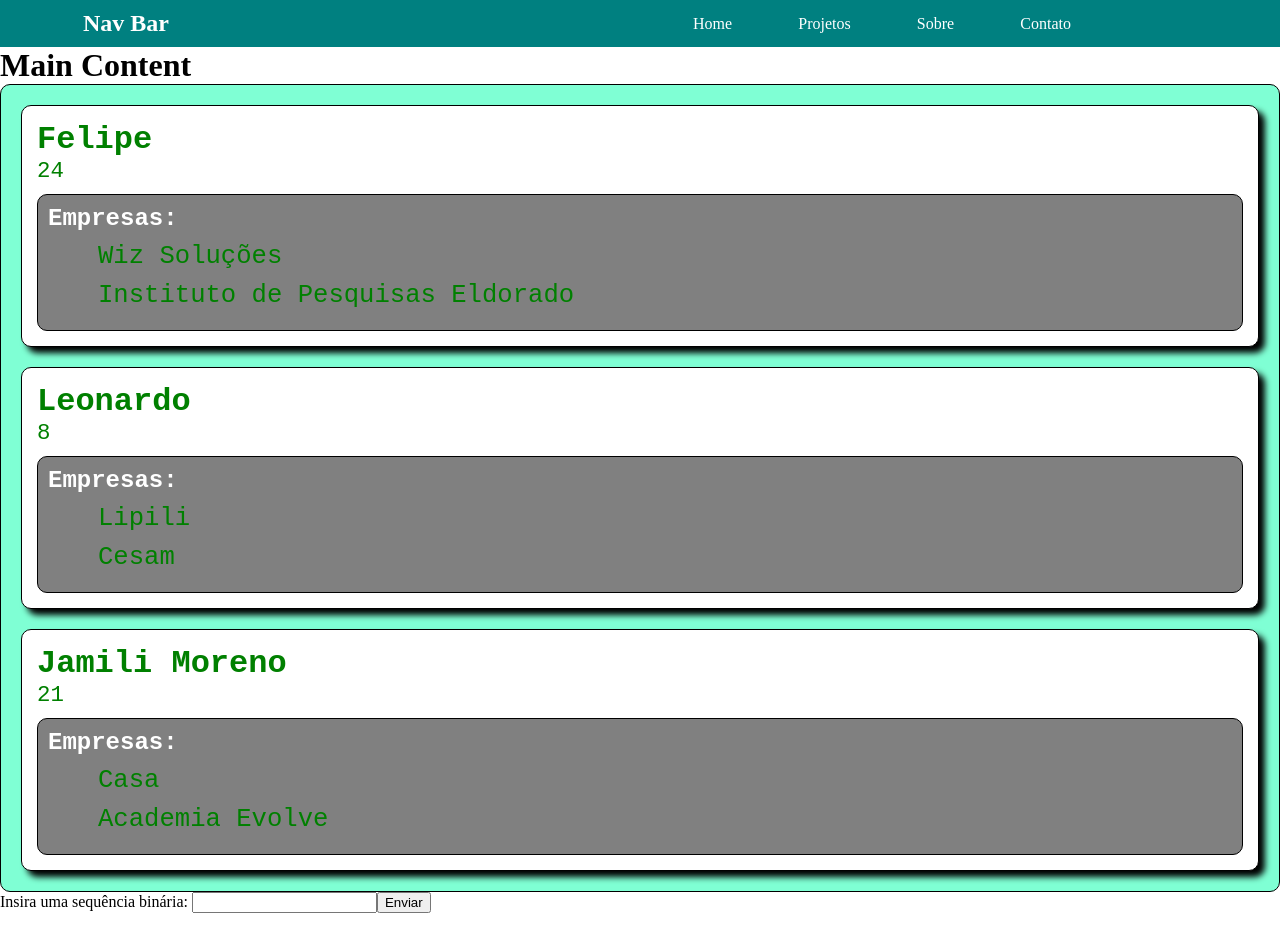
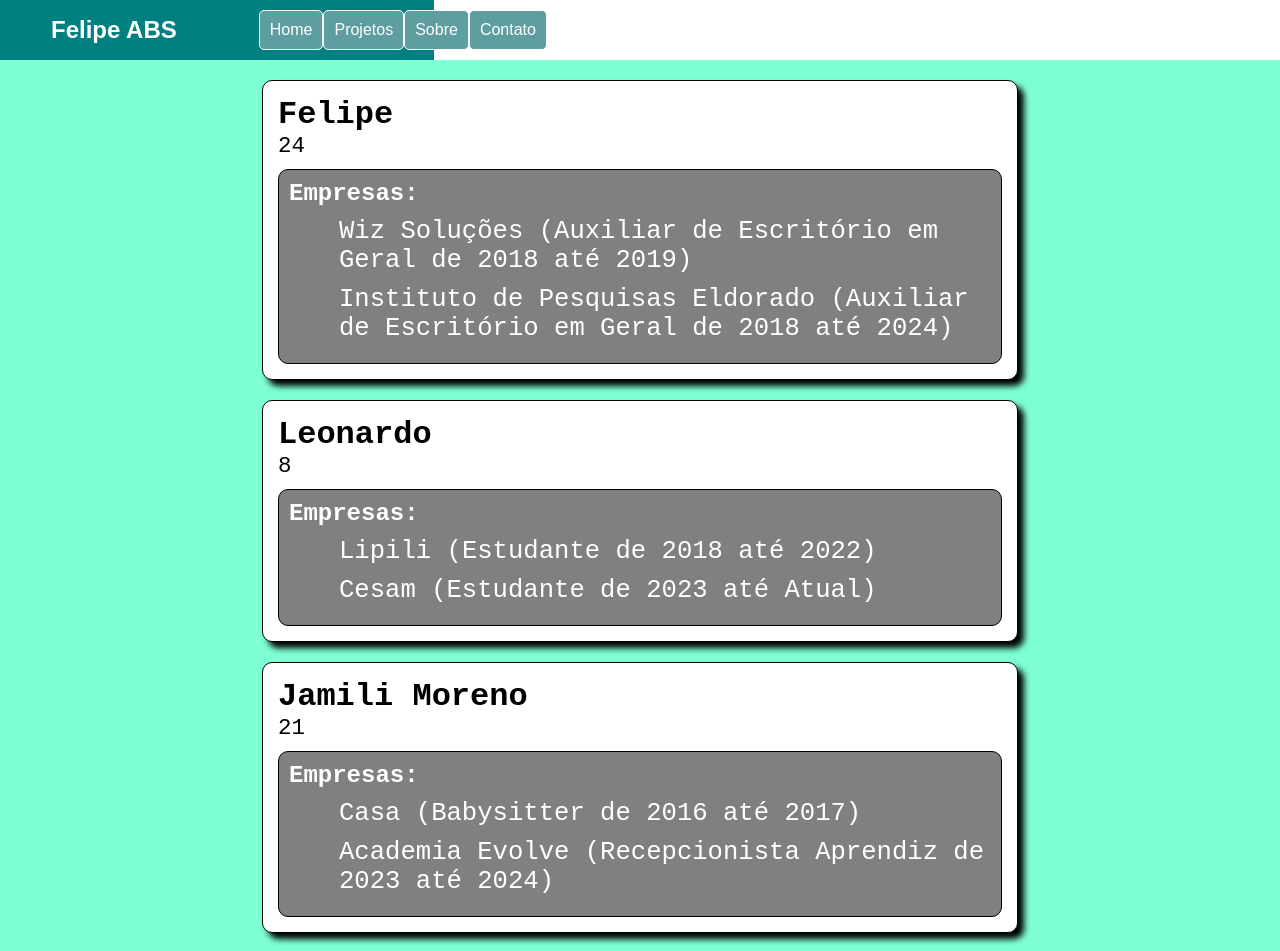
Before and after one commit to Felipe-ABS/ReactPortfolio, a React (Vite) app: page / in a window 1280 px wide. Shown: the top 951 px of the page. Before the commit the page ends 913 px from the top, so only its background shows below. Built offline with nearby package versions, Linux system fonts and the light colour scheme.

Commit message:
Ajustando CSS da aplicação

```diff
--- a/index.html
+++ b/index.html
@@ -4,7 +4,7 @@
     <meta charset="UTF-8" />
     <link rel="icon" type="image/svg+xml" href="/vite.svg" />
     <meta name="viewport" content="width=device-width, initial-scale=1.0" />
-    <title>Portfolio React</title>
+    <title>Portfolio Felipe-ABS</title>
   </head>
   <body>
     <div id="root"></div>
--- a/src/App.css
+++ b/src/App.css
@@ -1,15 +1,12 @@
-nav {
+nav, footer {
   background-color: teal;
   display: flex;
   padding: 10px;
   align-items: center;
   justify-content: space-around;
+  justify-self: left;
+  font-family: Arial, Helvetica, sans-serif;
   color: white;
-}
-
-nav h1 {
-  position: relative;
-  right: 10%;
 }
 
 span {
@@ -22,3 +19,10 @@
   justify-content: space-between;
   padding: 0px;
 }
+
+.nav-buttons li {
+  background-color: cadetblue;
+  border: 1px solid white;
+  border-radius: 5px;
+  padding: 10px;
+}
--- a/src/App.jsx
+++ b/src/App.jsx
@@ -3,29 +3,31 @@
 import Bin2Dec from './components/bin2Dec/Bin2Dec'
 
 function App() {
-
   return (
     <>
       <nav>
         {
           // Onde vai ficar a aba de navegação do site
+          // Ao clicar em "Projetos" ele vai para uma tela com todos os projetos
+          // ou abre um tooltip (ou seleção de opções) para escolher os projetos disponíveis
         }
-        <h1><a href='#'>Nav Bar</a></h1>
+        <h1><a href='#'>Felipe ABS</a></h1>
         <ul className='nav-buttons'>
-          <li><a href='#' target='_blank'>Home</a></li>
-          <li><a href='#' target='_blank'>Projetos</a></li>
-          <li><a href='#' target='_blank'>Sobre</a></li>
-          <li><a href='#' target='_blank'>Contato</a></li>
+          <li><a href='#'>Home</a></li>
+          <li><a href='#'>Projetos</a></li>
+          <li><a href='#'>Sobre</a></li>
+          <li><a href='#'>Contato</a></li>
         </ul>
       </nav>
       <main>
+        <Lista />
+      </main>
+      <footer>
         {
-          // Onde vai ficar o conteúdo principal da página
+          // Colocar minha bio, contatos e github
         }
-        <h1>Main Content</h1>
-        <Lista />
-        <Bin2Dec/>
-      </main>
+        &copy;2024 FelipeABS
+      </footer>
     </>
   )
 }
--- a/src/components/bin2Dec/Bin2Dec.jsx
+++ b/src/components/bin2Dec/Bin2Dec.jsx
@@ -43,8 +43,9 @@
         // 8 + 0 + 2 + 0 = 10
 
         <div>
-            <form onSubmit={calcularBinario}>
-                Insira uma sequência binária: <input type="text"
+            <form name="binario" onSubmit={calcularBinario}>
+                <label>Insira uma sequência binária: </label>
+                <input type="text"
                     name="binNumInput"
                     value={binNum}
                     onChange={(e) => {
--- a/src/components/lista/lista.css
+++ b/src/components/lista/lista.css
@@ -1,16 +1,16 @@
 .lista-nomes {
     display: flex;
     flex-direction: column;
-    border: 1px solid black;
-    border-radius: 10px;
     padding: 10px;
     background-color: #7fffd4;
     font-size: 16px;
     font-family: monospace;
+    align-items: center;
 }
 
 .lista-nomes li {
     margin: 10px;
+    width: 60%;
 }
 
 .lista-nomes .cards {
@@ -34,7 +34,3 @@
     font-size: 1.6em;
     width: 100%;
 }
-
-.lista-nomes li {
-    color: green;
-}
--- a/src/components/lista/lista.jsx
+++ b/src/components/lista/lista.jsx
@@ -13,7 +13,7 @@
                             <h2>Empresas:</h2>
                             <ul>
                                 {projeto.experiencias.map((empresa, id) =>
-                                    <li key={id} className="empresa">{empresa.nome_empresa}</li>
+                                    <li key={id} className="empresa">{empresa.nome_empresa} ({empresa.funcao} de {empresa.anoAdmissao} até {empresa.anoDemissao})</li>
                                 )}
                             </ul>
                         </div>
```
